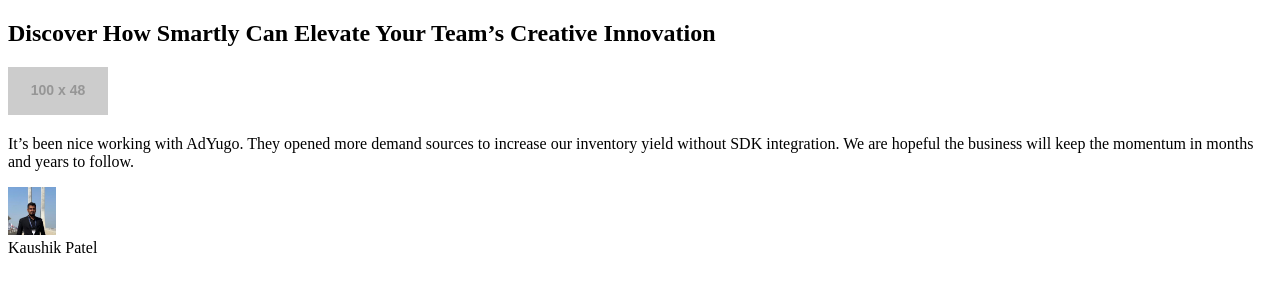
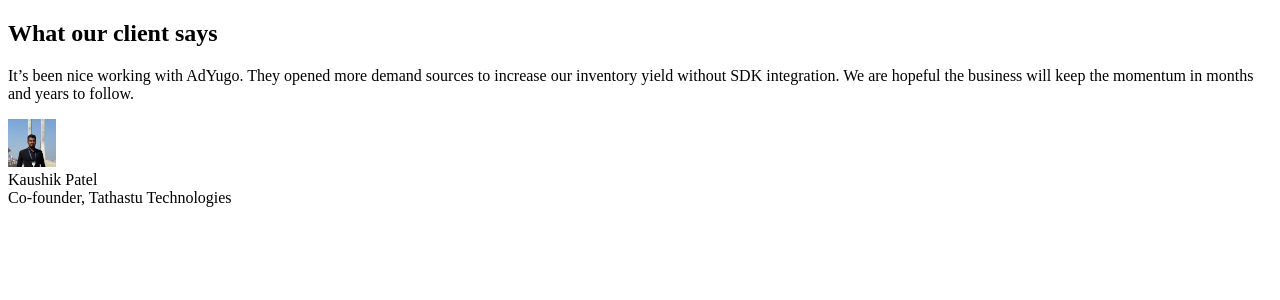
Before and after one commit to deepeshmi26/ad-tech-landing-page, a Next.js app: page /TestimonialsSection in a window 1280 px wide. Shown: the top 300 px of the page. Built offline with nearby package versions, Linux system fonts and the light colour scheme.

Commit message:
Fixed testimonial

```diff
--- a/components/compound/cards/TestimonialCard.tsx
+++ b/components/compound/cards/TestimonialCard.tsx
@@ -9,27 +9,27 @@
 type TestimonialProps = {
   text?: string;
   name?: string;
-  reviewerInfo?: string;
+  designation?: string;
   img?: string;
 };
 
 const TestimonialCard = ({
   text,
   name,
-  reviewerInfo,
+  designation,
   img,
 }: TestimonialProps) => {
   return (
     <div className="flex flex-row gap-[120px] px-12 py-4 rounded-3xl border border-Electric-Violet md:max-w-[450px]">
       <div className=" flex flex-col gap-8">
-        <Image
+        {/* <Image
           loader={imageLoader}
           height={48}
           className="rounded-full"
           width={100}
           alt="profile pic"
           src={"https://placehold.co/100x48"}
-        />
+        /> */}
         {text && <p className=" text-lg">{text}</p>}
         <div className="flex flex-row gap-2">
           {img && (
@@ -46,7 +46,7 @@
           )}
           <div className="flex flex-col justify-center">
             {name && <div className="text-primary font-semibold">{name}</div>}
-            {reviewerInfo && <div className="text-sm">{reviewerInfo}</div>}
+            {designation && <div className="text-sm">{designation}</div>}
           </div>
         </div>
       </div>
--- a/components/layout/Navbar.tsx
+++ b/components/layout/Navbar.tsx
@@ -9,7 +9,7 @@
 const Links = [
   {
     href: "#features",
-    name: "Features",
+    name: "What we offer",
     id: "features",
   },
   // {
--- a/pages/FeatureSection.tsx
+++ b/pages/FeatureSection.tsx
@@ -47,7 +47,7 @@
       className="flex flex-col mx-auto items-center justify-center px-8 max-w-[1500px]"
     >
       <h2 className="my-24 max-w-[1000px] text-4xl lg:text-5xl text-center leading-[3rem] tracking-tight font-semibold  ">
-        <span className=" text-accent">What we offer ?</span>
+        <span className=" text-accent">What we offer</span>
         {/* <span className="text-primary">What we offer&nbsp;</span> */}
       </h2>
       <div className="flex flex-col gap-[120px]">
--- a/pages/TestimonialsSection.tsx
+++ b/pages/TestimonialsSection.tsx
@@ -13,6 +13,7 @@
     text: "It’s been nice working with AdYugo. They opened more demand sources to increase our inventory yield without SDK integration. We are hopeful the business will keep the momentum in months and years to follow.",
     name: "Kaushik Patel",
     img: "/testimonial-1.jpeg",
+    designation: "Co-founder, Tathastu Technologies",
   },
 ];
 
@@ -23,9 +24,7 @@
       className="flex flex-col mx-auto items-center justify-center px-8 max-w-[1500px]"
     >
       <h2 className="my-24 max-w-[1000px] text-4xl lg:text-5xl text-center leading-[3rem] tracking-tight font-semibold  ">
-        <span className="text-Mardi-Gras">
-          Discover How Smartly Can Elevate Your Team’s Creative Innovation
-        </span>
+        <span className="text-Mardi-Gras">What our client says</span>
       </h2>
       <div className="flex flex-wrap items-center justify-center">
         {testimonial.map((val) => (
```
